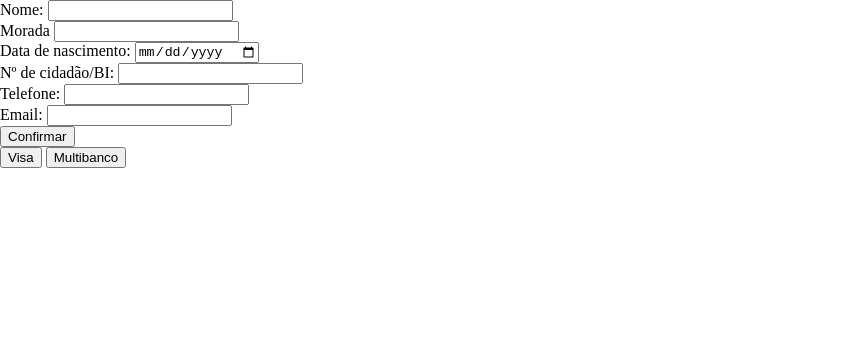
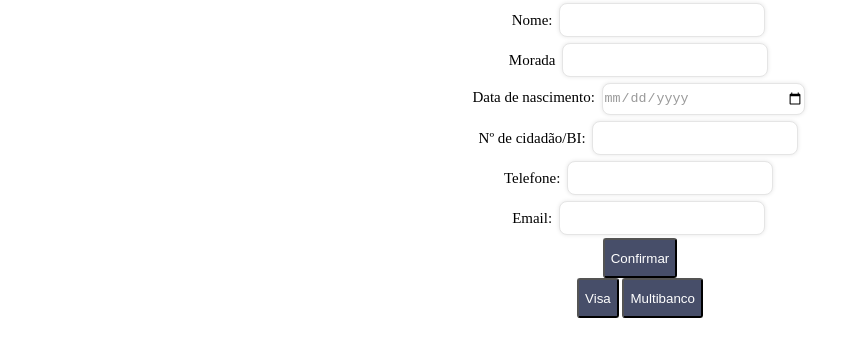
Before and after one commit to DRHAX34/TI.II-Project, a plain HTML site: page Carlos Romana/validar.html in a window 1280 px wide. Shown: the whole page, without its empty margins (0-868 px from the left). Drawn offline with Linux system fonts and the light colour scheme.

Commit message:
styles no validar
bonito este style

```diff
--- a/Carlos Romana/validar.html
+++ b/Carlos Romana/validar.html
@@ -10,6 +10,39 @@
 	<meta name="description" content="Javascript">
     <link rel="stylesheet" type="text/css" href="Project_TI/reset_css.css">
 
+         <style>
+			body{
+				background-color:white;
+                font-size: 15px;
+                font-style: Verdana, Tahoma, sans-serif;
+                align-items: center;
+				text-align:	center;
+			}
+
+			input {
+                margin-left: 2px;
+                margin: 3px;
+                border: 1px solid #E5E5E5;
+                height: 30px;
+                width: 200px;
+                color: #999999;
+                border-radius: 8px;
+                box-shadow: rgba(0, 0, 0, 0.1) 0px 0px 4px;
+                -moz-box-shadow: rgba(0, 0, 0, 0.1) 0px 0px 4px;
+                -webkit-box-shadow: rgba(0, 0, 0, 0.1) 0px 0px 4px;
+             }
+
+             .button {
+                 width: auto;
+                 height: 40px;
+                 background-color: #474E69;
+                 color: #FFF;
+                 border-radius: 5px;
+                 -moz-border-radius: 3px;
+                 -webkit-border-radius: 3px;
+}
+		</style>
+
 	<script>
 		function validarFor()
 	{
@@ -21,12 +54,13 @@
 
 		if (idNome.value.length == 0)
 		{
-			alert("Faltou o nome");
+			alert("Preencha");
 
 			return false;
 		}
 	}
 	</script>
+
 
 	</head>
 
@@ -45,10 +79,10 @@
 			<span id="email">Email: </span>
 			<input id="iEmail" type="email"><br>
 
-			<button id="confirmar" onClick="validarFor()">Confirmar</button>
+			<button id="confirmar" onClick="validarFor()" class="button">Confirmar</button>
 		</div>
 		<div>
-			<button id="visa">Visa</button>
-			<button id="mb">Multibanco</button>
+			<button id="visa" class="button">Visa</button>
+			<button id="mb" class="button">Multibanco</button>
 		</div>
 	</body>
```
